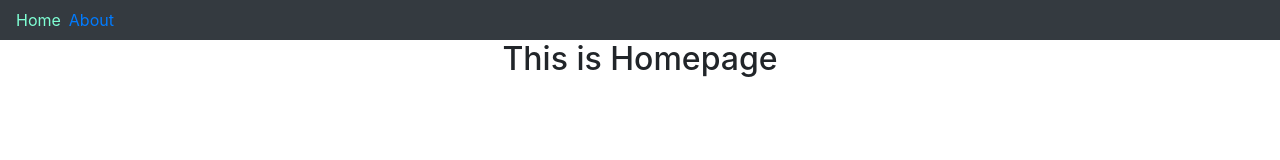
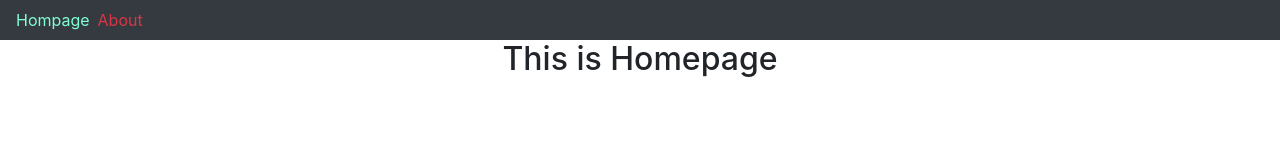
Before and after one commit to theanh226/react-router, a React (Create React App) app: page / in a window 1280 px wide. Shown: the top 160 px of the page. Built offline with nearby package versions, Linux system fonts and the light colour scheme.

Commit message:
use custom link

```diff
--- a/src/App.js
+++ b/src/App.js
@@ -1,9 +1,33 @@
 import React, { Component } from "react";
 import "./App.css";
-import { BrowserRouter as Router, Route, NavLink } from "react-router-dom";
+import {
+  BrowserRouter as Router,
+  Route,
+  NavLink,
+  Link
+} from "react-router-dom";
 import About from "./components/About";
 import Home from "./components/Home";
 
+const MenuLink = ({ label, to, activeOnlyWhenExact }) => {
+  return (
+    <Route
+      path={to}
+      exact={activeOnlyWhenExact}
+      children={({ match }) => {
+        var defaultStyleLink = "mr-2 text-danger";
+        var active = match ? "active mr-2" : defaultStyleLink;
+        return (
+          <li >
+            <Link  to={to} className={active} >
+              {label}
+            </Link>
+          </li>
+        );
+      }}
+    />
+  );
+};
 class App extends Component {
   render() {
     return (
@@ -11,33 +35,8 @@ class App extends Component {
         <div className="App">
           <nav className="navbar navbar-dark bg-dark">
             <ul className="nav navbar-nav d-flex flex-row w-75">
-              <li className="active cursor-pointer text-white mr-2 ">
-                <NavLink
-                  exact
-                  to="/"
-                  activeClassName="active"
-                  //or you can use this method to apparent link with key word 'activeStyle' inner style
-                  // activeStyle={{
-                  //   fontWeight: "bold",
-                  //   color: "red"
-                  // }}
-                  // className="text-white "
-                >
-                  Home
-                </NavLink>
-              </li>
-              <li className="cursor-pointer text-white">
-                <NavLink
-                  to="/about"
-                  activeClassName="active"
-                  // activeStyle={{
-                  //   fontWeight: "bold",
-                  //   color: "red"
-                  // }}
-                >
-                  About
-                </NavLink>
-              </li>
+              <MenuLink label="Hompage" to="/" activeOnlyWhenExact={true} />
+              <MenuLink label="About" to="/about" />
             </ul>
           </nav>
           {/* content */}
```
